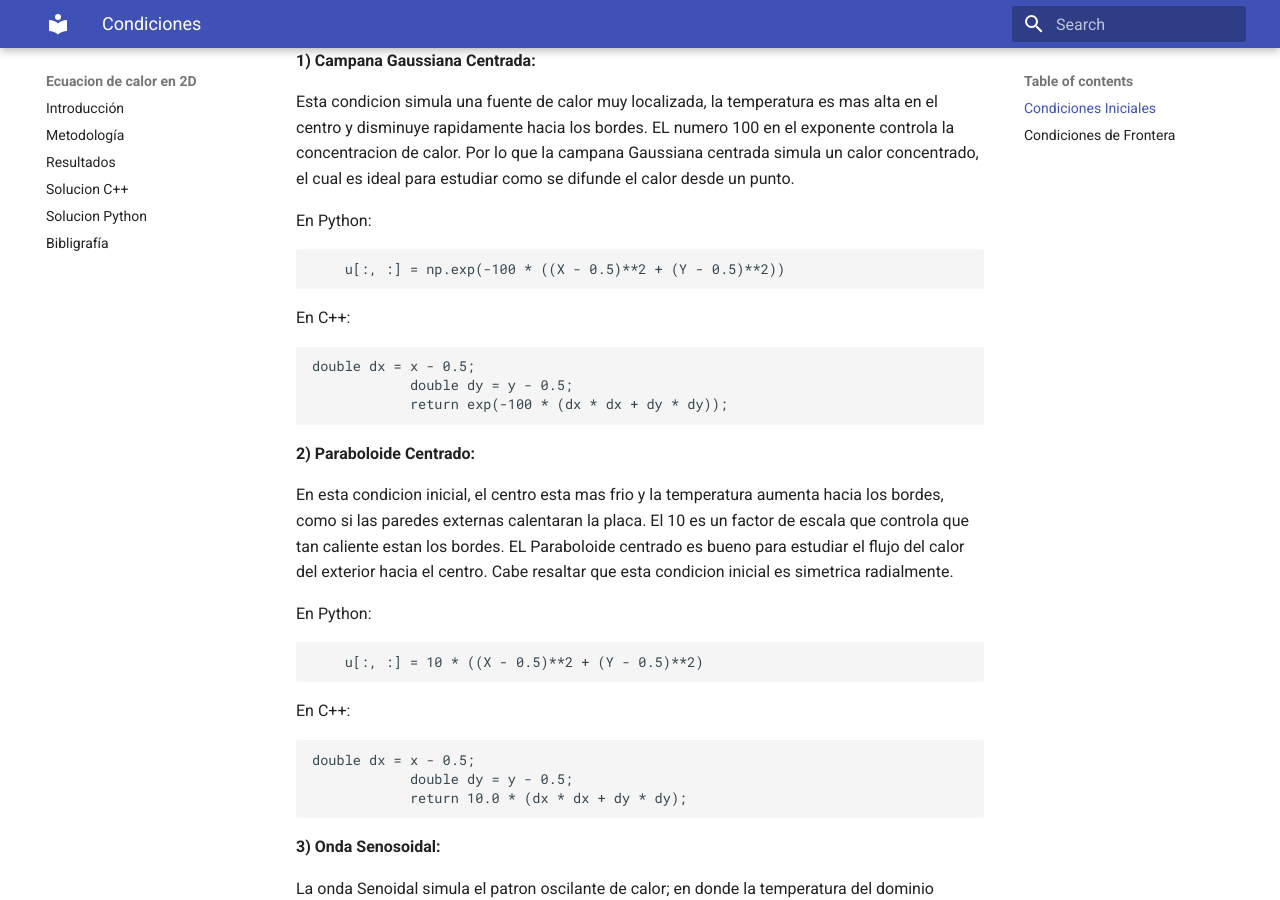
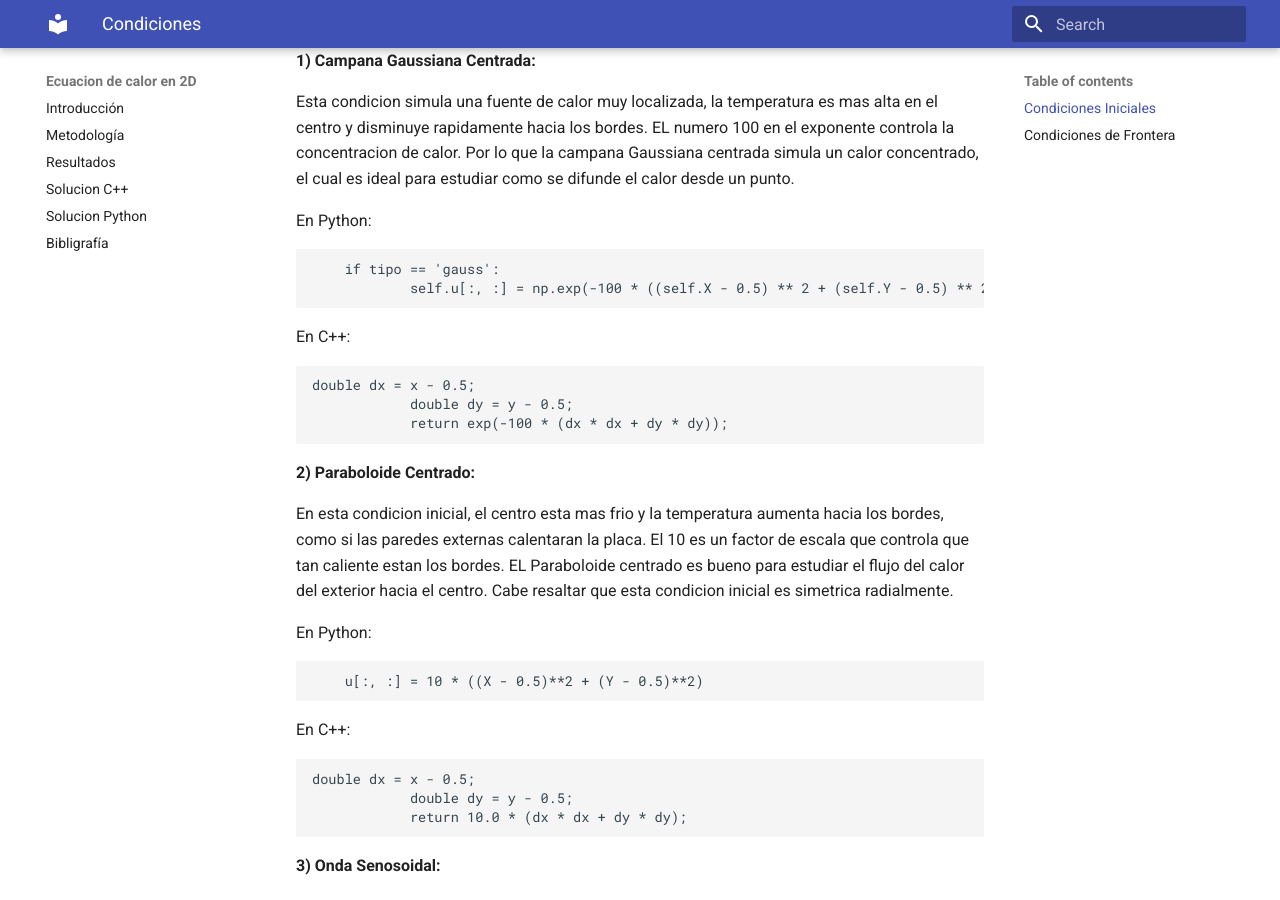
Before and after one commit to KarolayAN/Proyecto, an MkDocs documentation site: the page built from docs/condiciones.md, in a window 1280 px wide and 900 px high, scrolled down 327 px. Built offline with MkDocs 1.6.1 and Material for MkDocs 9.7.7, drawn with Linux system fonts in a browser that asks for light colours.

Commit message:
Update condiciones.md

````diff
--- a/docs/condiciones.md
+++ b/docs/condiciones.md
@@ -9,7 +9,8 @@ Esta condicion simula una fuente de calor muy localizada, la temperatura es mas
 En Python:
 
 ```py
-    u[:, :] = np.exp(-100 * ((X - 0.5)**2 + (Y - 0.5)**2))
+    if tipo == 'gauss':
+            self.u[:, :] = np.exp(-100 * ((self.X - 0.5) ** 2 + (self.Y - 0.5) ** 2))
 ```
 
 En C++:
````
